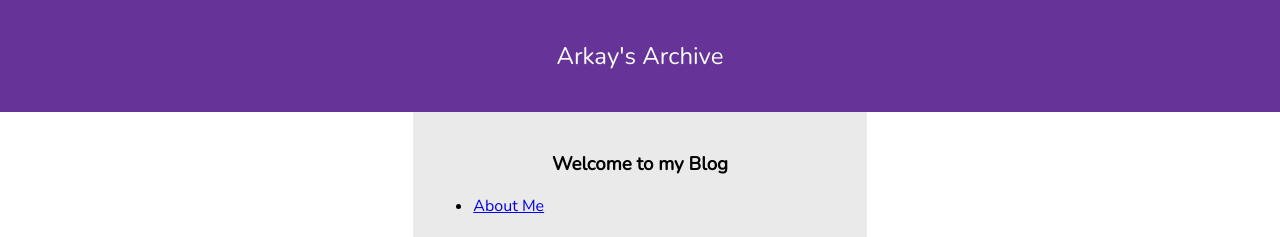
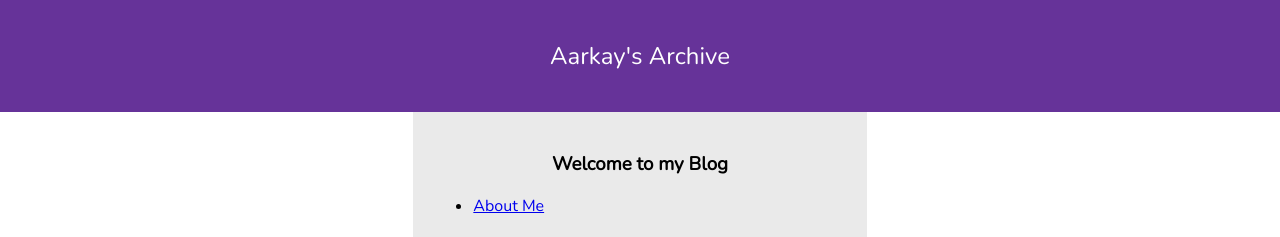
Before and after one commit to Radhakrishnan6k/Radhakrishnan6k.github.io, a Jekyll site: the page built from index.markdown, in a window 1280 px wide. Shown: the top 237 px of the page. Built offline with Jekyll 4.4.1, drawn with Linux system fonts in a browser that asks for light colours.

Commit message:
Revision commit

```diff
--- a/_config.yml
+++ b/_config.yml
@@ -17,7 +17,7 @@
 # you will see them accessed via {{ site.title }}, {{ site.email }}, and so on.
 # You can create any custom variable you would like, and they will be accessible
 # in the templates via {{ site.myvariable }}.
-name: Arkay's Archive
+name: Aarkay's Archive
 title: Radhakrishnan [R|6]k
 email: your-email@example.com
 description: >- # this means to ignore newlines until "baseurl:"
```
